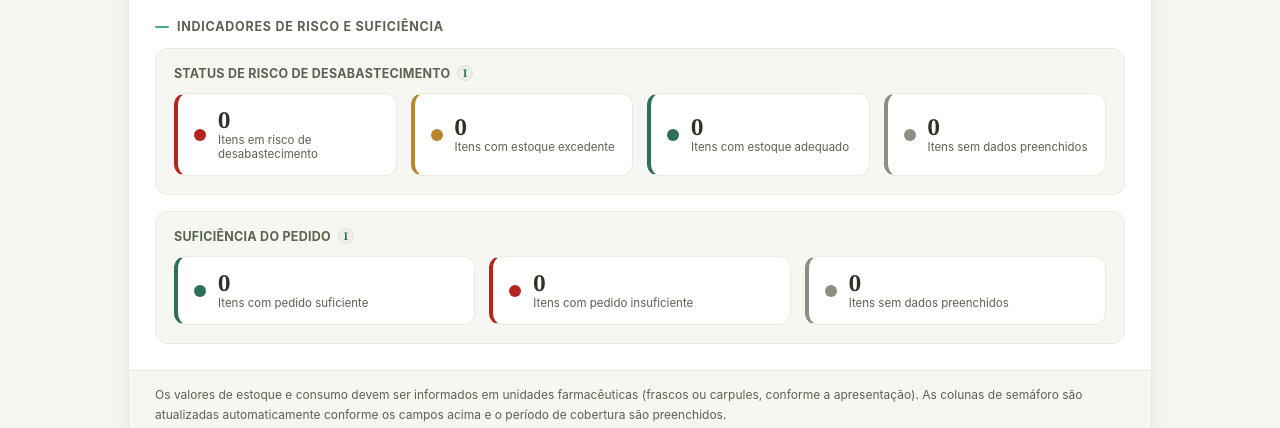
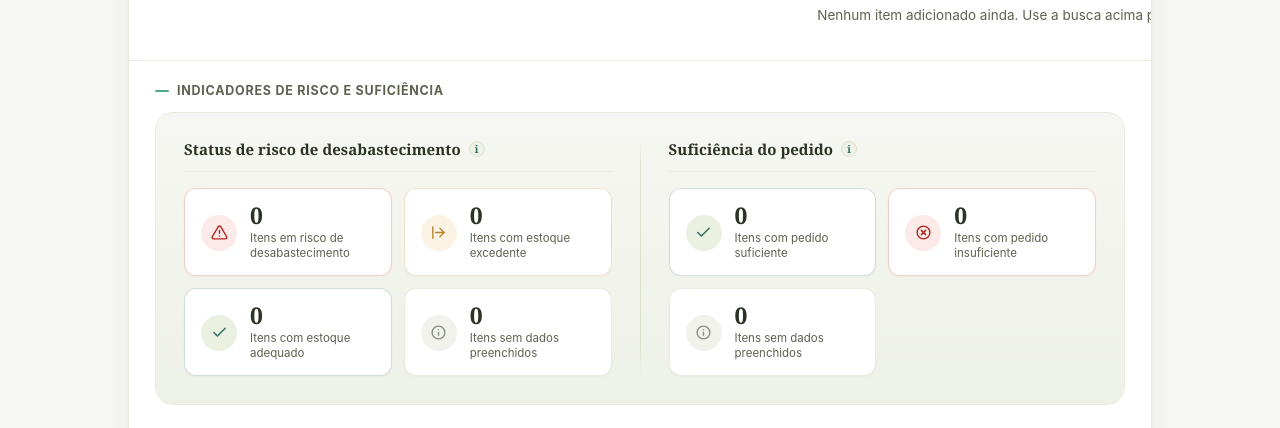
Before and after one commit to farmaciabhsus/programacao, a plain HTML site: page index.html in a window 1280 px wide. Shown: the part 2142-2570 px from the top of the page. Drawn offline with Linux system fonts and the light colour scheme.

Commit message:
Update index.html

```diff
--- a/index.html
+++ b/index.html
@@ -204,6 +204,25 @@ transparent 60%);
   }
   /* ---------- Coverage timeline (signature element) ---------- */
   .coverage-wrap{ padding:22px 26px 26px; }
+  .date-group{
+    background:var(--surface);
+    border:1px solid var(--border-soft);
+    border-radius:var(--radius-md);
+    padding:16px 18px 18px;
+    margin-bottom:14px;
+  }
+  .date-group-title{
+    display:flex;
+    align-items:center;
+    gap:6px;
+    font-size:11px;
+    font-weight:700;
+    text-transform:uppercase;
+    letter-spacing:0.04em;
+    color:var(--ink-soft);
+    margin:0 0 14px;
+  }
+  .date-group .date-grid{ margin-bottom:0; }
   .date-grid{
     display:grid;
     grid-template-columns:repeat(auto-fit,minmax(190px,1fr));
@@ -213,12 +232,14 @@ transparent 60%);
   .field{ position:relative; }
   .field label{
     display:flex;
-    align-items:center;
+    align-items:flex-start;
     gap:6px;
     font-size:12.5px;
     font-weight:600;
     color:var(--ink);
     margin-bottom:7px;
+    min-height:32px;
+    line-height:1.3;
   }
   .field input, .field select{
     width:100%;
@@ -587,6 +608,7 @@ transparent 60%);
   .term-dot{
     width:8px;height:8px;border-radius:2px;flex-shrink:0;display:inline-block;
   }
+  .field label .term-dot{ margin-top:4px; }
   .term-dot.dot-frio{ background:var(--sage-deep); }
   .term-dot.dot-amb{ background:var(--amber); }
   /* ---------- Search bar ---------- */
@@ -935,65 +957,88 @@ transparent 60%);
     background:var(--surface);
     line-height:1.6;
   }
-  /* ---------- Semáforo de status ---------- */
-  .legend-panel{
-    background:var(--surface);
+  /* ---------- Indicadores de risco e suficiência ---------- */
+  .indicators-panel{
+    background:linear-gradient(180deg, var(--surface) 0%, var(--surface-2) 100%);
     border:1px solid var(--border-soft);
-    border-radius:var(--radius-md);
-    padding:16px 18px 18px;
-    margin-bottom:16px;
-  }
-  .legend-panel .legend-row{ margin-bottom:0; }
-  .legend-panel .legend-subtitle{
-    margin:0 0 12px;
-    padding-top:0;
-    border-top:0;
+    border-radius:var(--radius-lg);
+    padding:26px 28px 28px;
+  }
+  .indicators-grid{
+    display:grid;
+    grid-template-columns:1fr auto 1fr;
+    gap:28px;
+    align-items:stretch;
+  }
+  .indicator-group{ min-width:0; }
+  .indicator-divider{
+    width:1px;
+    align-self:stretch;
+    background:linear-gradient(180deg, transparent 0%, var(--border) 12%, var(--border) 88%, transparent 100%);
+  }
+  .legend-subtitle{
+    display:flex;
+    align-items:center;
+    gap:8px;
+    font-family:var(--serif);
+    font-size:15px;
+    font-weight:700;
+    letter-spacing:0.005em;
+    color:var(--ink);
+    text-transform:none;
+    margin:0 0 16px;
+    padding-bottom:12px;
+    border-bottom:1px solid var(--border-soft);
   }
   .legend-row{
     display:grid;
     grid-template-columns:repeat(auto-fit,minmax(150px,1fr));
-    gap:14px;
-    margin-bottom:20px;
+    gap:12px;
   }
   .legend-stat{
+    position:relative;
     background:var(--white);
     border:1px solid var(--border-soft);
-    border-left:4px solid var(--border-soft);
     border-radius:var(--radius-md);
-    padding:14px 16px;
+    padding:15px 16px 14px;
     display:flex;
     align-items:center;
-    gap:12px;
-  }
-  .legend-stat.st-red{ border-left-color:#B3261E; }
-  .legend-stat.st-amber{ border-left-color:var(--amber); }
-  .legend-stat.st-green{ border-left-color:var(--sage-deep); }
-  .legend-stat.st-gray{ border-left-color:#8A9080; }
-  .legend-stat .dot{ width:12px;height:12px;border-radius:50%;flex-shrink:0; }
-  .legend-stat .dot.red{ background:#B3261E; }
-  .legend-stat .dot.amber{ background:var(--amber); }
-  .legend-stat .dot.green{ background:var(--sage-deep); }
-  .legend-stat .dot.gray{ background:#8A9080; }
+    gap:13px;
+    box-shadow:0 1px 2px rgba(43,51,36,0.03);
+    transition:box-shadow .18s ease, transform .18s ease, border-color .18s ease;
+  }
+  .legend-stat:hover{
+    box-shadow:0 6px 16px rgba(43,51,36,0.08);
+    transform:translateY(-1px);
+  }
+  .legend-stat.st-red{ border-color:rgba(179,38,30,0.22); }
+  .legend-stat.st-amber{ border-color:rgba(185,133,46,0.24); }
+  .legend-stat.st-green{ border-color:rgba(47,110,92,0.22); }
+  .legend-stat.st-gray{ border-color:var(--border-soft); }
+  .legend-icon{
+    flex-shrink:0;
+    width:36px;height:36px;
+    border-radius:50%;
+    display:inline-flex;
+    align-items:center;
+    justify-content:center;
+  }
+  .legend-icon svg{ width:17px;height:17px; }
+  .legend-icon.icon-red{ background:#FBEAE7; color:#B3261E; }
+  .legend-icon.icon-amber{ background:var(--amber-bg); color:var(--amber); }
+  .legend-icon.icon-green{ background:#EAF1E1; color:var(--sage-deep); }
+  .legend-icon.icon-gray{ background:#F0F2EB; color:#8A9080; }
   .legend-stat .num{
     font-family:var(--serif);
-    font-size:22px;
+    font-size:23px;
     font-weight:700;
     color:var(--ink);
     line-height:1;
   }
-  .legend-stat .cap{ font-size:11.5px; color:var(--ink-soft); margin-top:3px; }
-  .legend-subtitle{
-    display:flex;
-    align-items:center;
-    gap:7px;
-    font-size:12.5px;
-    font-weight:700;
-    letter-spacing:0.02em;
-    color:var(--ink-soft);
-    text-transform:uppercase;
-    margin:4px 0 12px;
-    padding-top:10px;
-    border-top:1px dashed var(--border);
+  .legend-stat .cap{ font-size:11.5px; color:var(--ink-soft); margin-top:4px; line-height:1.3; }
+  @media (max-width:860px){
+    .indicators-grid{ grid-template-columns:1fr; gap:22px; }
+    .indicator-divider{ width:auto; height:1px; }
   }
   .status-badge{
     display:inline-flex;
@@ -1388,6 +1433,8 @@ DDD entre parênteses, no formato (xx) xxxxx-xxxx.">i</span>
     </div>
     <div class="coverage-wrap">
 
+      <div class="date-group">
+        <p class="date-group-title">Período de cobertura</p>
         <div class="date-grid">
           <div class="field">
             <label>Data de Análise do Estoque<span class="required-mark" title="Campo obrigatório">*</span>
@@ -1416,8 +1463,14 @@ estão disponíveis na Nota Informativa de abertura da programação (item
               </label>
             <input type="date" id="dataFim" required>
           </div>
+        </div>
+      </div>
+
+      <div class="date-group">
+        <p class="date-group-title">Datas previstas de entrega, por categoria térmica</p>
+        <div class="date-grid">
           <div class="field">
-          <label>Data Prevista de Entrega · Termolábil<span class="required-mark" title="Campo obrigatório">*</span>
+            <label><span class="term-dot dot-frio" aria-hidden="true"></span>Termolábil<span class="required-mark" title="Campo obrigatório">*</span>
               <span class="hint" tabindex="0" data-tip="Obrigatório. Informe a
 data prevista para a entrega efetiva dos itens termolábeis (que exigem
 refrigeração/cadeia de frio) programados neste estabelecimento. Pode ser
@@ -1429,7 +1482,7 @@ outra data.">i</span>
             <div class="field-error" id="dataEntregaFrioError">A Data Prevista de Entrega (Termolábil) é obrigatória e não pode ser anterior à Data de Análise do Estoque.</div>
           </div>
           <div class="field">
-          <label>Data Prevista de Entrega · Termoestável<span class="required-mark" title="Campo obrigatório">*</span>
+            <label><span class="term-dot dot-amb" aria-hidden="true"></span>Termoestável<span class="required-mark" title="Campo obrigatório">*</span>
               <span class="hint" tabindex="0" data-tip="Obrigatório. Informe a
 data prevista para a entrega efetiva dos itens termoestáveis (sem exigência
 de cadeia de frio) programados neste estabelecimento. Pode ser diferente da
@@ -1441,6 +1494,8 @@ data.">i</span>
             <div class="field-error" id="dataEntregaAmbError">A Data Prevista de Entrega (Termoestável) é obrigatória e não pode ser anterior à Data de Análise do Estoque.</div>
           </div>
         </div>
+      </div>
+
       <div class="date-alert" id="dateAlert" style="display:none;">
         <span class="icon">!</span>
         <div>
@@ -1639,41 +1694,46 @@ para adicionar os medicamentos/produtos que serão programados.</td>
     </div>
     <div class="card-body">
       <div class="subsection-head"><span class="dash"></span><h3>Indicadores de risco e suficiência</h3></div>
-      <div class="legend-panel">
+      <div class="indicators-panel">
+        <div class="indicators-grid">
+          <div class="indicator-group">
             <p class="legend-subtitle">Status de risco de desabastecimento <span class="hint" tabindex="0" data-tip="Compara o estoque futuro projetado com o consumo estimado de cada item, considerando as datas de entrega e o período de cobertura informados.">i</span></p>
             <div class="legend-row">
               <div class="legend-stat st-red">
-            <span class="dot red"></span>
+                <span class="legend-icon icon-red" aria-hidden="true"><svg viewBox="0 0 24 24" fill="none" stroke="currentColor" stroke-width="2" stroke-linecap="round" stroke-linejoin="round"><path d="M12 9v4"/><path d="M10.29 3.86 1.82 18a2 2 0 0 0 1.71 3h16.94a2 2 0 0 0 1.71-3L13.71 3.86a2 2 0 0 0-3.42 0Z"/><path d="M12 17h.01"/></svg></span>
                 <div><div class="num" id="semCountRed">0</div><div class="cap">Itens em risco de desabastecimento</div></div>
               </div>
               <div class="legend-stat st-amber">
-            <span class="dot amber"></span>
+                <span class="legend-icon icon-amber" aria-hidden="true"><svg viewBox="0 0 24 24" fill="none" stroke="currentColor" stroke-width="2" stroke-linecap="round" stroke-linejoin="round"><path d="M20 12H8"/><path d="m14 6 6 6-6 6"/><path d="M4 4v16"/></svg></span>
                 <div><div class="num" id="semCountAmber">0</div><div class="cap">Itens com estoque excedente</div></div>
               </div>
               <div class="legend-stat st-green">
-            <span class="dot green"></span>
+                <span class="legend-icon icon-green" aria-hidden="true"><svg viewBox="0 0 24 24" fill="none" stroke="currentColor" stroke-width="2" stroke-linecap="round" stroke-linejoin="round"><path d="M20 6 9 17l-5-5"/></svg></span>
                 <div><div class="num" id="semCountGreen">0</div><div class="cap">Itens com estoque adequado</div></div>
               </div>
               <div class="legend-stat st-gray">
-            <span class="dot gray"></span>
+                <span class="legend-icon icon-gray" aria-hidden="true"><svg viewBox="0 0 24 24" fill="none" stroke="currentColor" stroke-width="2" stroke-linecap="round" stroke-linejoin="round"><circle cx="12" cy="12" r="9"/><path d="M12 8v.01"/><path d="M12 12v4"/></svg></span>
                 <div><div class="num" id="semCountGray">0</div><div class="cap">Itens sem dados preenchidos</div></div>
               </div>
             </div>
           </div>
-      <div class="legend-panel" style="margin-bottom:0;">
+          <div class="indicator-divider"></div>
+          <div class="indicator-group">
             <p class="legend-subtitle">Suficiência do pedido <span class="hint" tabindex="0" data-tip="Indicador independente do semáforo de ruptura acima: compara a quantidade solicitada (programação sugerida, já ajustada à embalagem) com a quantidade necessária calculada para o período futuro de cobertura.">i</span></p>
             <div class="legend-row">
               <div class="legend-stat st-green">
-            <span class="dot green"></span>
+                <span class="legend-icon icon-green" aria-hidden="true"><svg viewBox="0 0 24 24" fill="none" stroke="currentColor" stroke-width="2" stroke-linecap="round" stroke-linejoin="round"><path d="M20 6 9 17l-5-5"/></svg></span>
                 <div><div class="num" id="sufCountGreen">0</div><div class="cap">Itens com pedido suficiente</div></div>
               </div>
               <div class="legend-stat st-red">
-            <span class="dot red"></span>
+                <span class="legend-icon icon-red" aria-hidden="true"><svg viewBox="0 0 24 24" fill="none" stroke="currentColor" stroke-width="2" stroke-linecap="round" stroke-linejoin="round"><circle cx="12" cy="12" r="9"/><path d="m15 9-6 6"/><path d="m9 9 6 6"/></svg></span>
                 <div><div class="num" id="sufCountRed">0</div><div class="cap">Itens com pedido insuficiente</div></div>
               </div>
               <div class="legend-stat st-gray">
-            <span class="dot gray"></span>
+                <span class="legend-icon icon-gray" aria-hidden="true"><svg viewBox="0 0 24 24" fill="none" stroke="currentColor" stroke-width="2" stroke-linecap="round" stroke-linejoin="round"><circle cx="12" cy="12" r="9"/><path d="M12 8v.01"/><path d="M12 12v4"/></svg></span>
                 <div><div class="num" id="sufCountGray">0</div><div class="cap">Itens sem dados preenchidos</div></div>
+              </div>
+            </div>
           </div>
         </div>
       </div>
```
Lines whose indentation alone changed are shown as unchanged.
